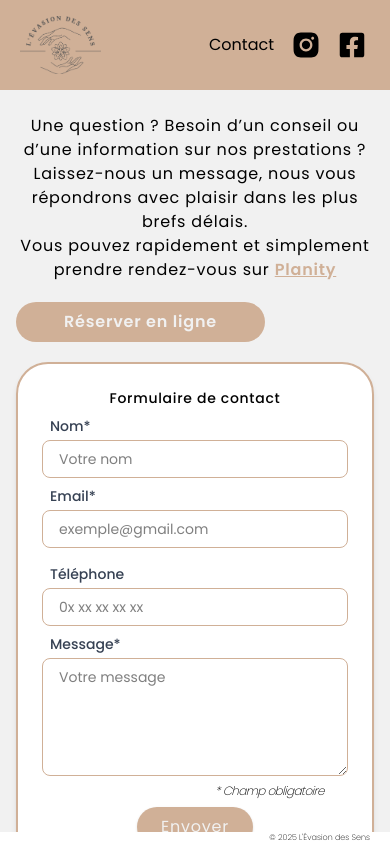
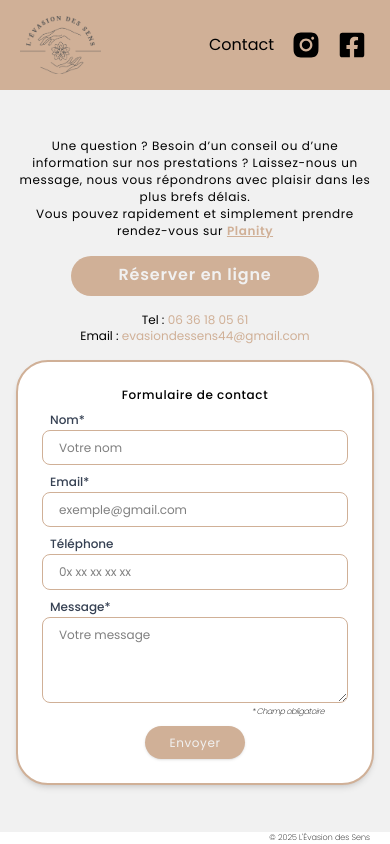
Before and after one commit to Vinchd/levasiondessens, a Next.js app: page /contact in a window 390 px wide. Built offline with nearby package versions, Linux system fonts and the light colour scheme.

Commit message:
fix responsive css contact page

```diff
--- a/src/app/contact/page.jsx
+++ b/src/app/contact/page.jsx
@@ -3,8 +3,8 @@ import ContactForm from "@/components/ContactForm";
 
 export default function page() {
 	return (
-		<div className="flex justify-center mt-6 w-full">
-			<div className="flex flex-col gap-5 max-md:px-4 w-full max-w-[900px] min-h-full max-h-full overflow-auto">
+		<div className="flex justify-center mt-4 w-full max-md:text-[12px] text-sm">
+			<div className="flex flex-col gap-4 my-auto max-md:px-4 pb-4 w-full max-w-[900px] max-h-full overflow-auto">
 				<div className="text-center tracking-wider">
 					Une question ? Besoin d’un conseil ou d’une information sur nos
 					prestations ? Laissez-nous un message, nous vous répondrons avec
@@ -19,9 +19,73 @@ export default function page() {
 						Planity
 					</a>
 				</div>
-				<BookButton text="Réserver en ligne" />
+				<div className="flex justify-center h-10">
+					<BookButton text="Réserver en ligne" />
+				</div>
+				<div className="flex flex-col items-center leading-4">
+					<p>
+						Tel :{" "}
+						<a
+							href="tel:+33636180561"
+							className="text-primary hover:text-[#c5a58c]"
+						>
+							06 36 18 05 61
+						</a>
+					</p>
+					<p>
+						Email :{" "}
+						<a
+							href="mailto:evasiondessens44@gmail.com"
+							className="text-primary hover:text-[#c5a58c]"
+						>
+							evasiondessens44@gmail.com
+						</a>
+					</p>
+				</div>
 				<ContactForm />
 			</div>
 		</div>
+		// <div className="flex justify-center bg-secondary max-md:pt-[90px] w-full h-[calc(100vh-8rem)] text-sm grow">
+		// 	<div className="flex flex-col gap-5 my-auto max-md:px-4 w-full max-w-[900px] overflow-y-auto">
+		// 		<div className="text-center tracking-wider">
+		// 			Une question ? Besoin d’un conseil ou d’une information sur nos
+		// 			prestations ? Laissez-nous un message, nous vous répondrons avec
+		// 			plaisir dans les plus brefs délais. <br />
+		// 			Vous pouvez rapidement et simplement prendre rendez-vous sur&nbsp;
+		// 			<a
+		// 				href="https://www.planity.com/levasion-des-sens-44760-la-bernerie-en-retz"
+		// 				target="_blank"
+		// 				rel="noopener noreferrer"
+		// 				className="font-semibold text-primary hover:text-gray-800 underline"
+		// 			>
+		// 				Planity
+		// 			</a>
+		// 		</div>
+		// 		<div className="flex justify-center h-10">
+		// 			<BookButton text="Réserver en ligne" />
+		// 		</div>
+		// 		<div className="flex flex-col items-center">
+		// 			<p>
+		// 				Tel :{" "}
+		// 				<a
+		// 					href="tel:+33636180561"
+		// 					className="text-primary hover:text-[#c5a58c]"
+		// 				>
+		// 					06 36 18 05 61
+		// 				</a>
+		// 			</p>
+		// 			<p>
+		// 				Email :{" "}
+		// 				<a
+		// 					href="mailto:evasiondessens44@gmail.com"
+		// 					className="text-primary hover:text-[#c5a58c]"
+		// 				>
+		// 					evasiondessens44@gmail.com
+		// 				</a>
+		// 			</p>
+		// 		</div>
+		// 		<ContactForm />
+		// 	</div>
+		// </div>
 	);
 }
--- a/src/components/ContactForm.jsx
+++ b/src/components/ContactForm.jsx
@@ -49,15 +49,15 @@ export default function ContactForm() {
 
 			<form
 				onSubmit={handleSubmit}
-				className="space-y-4 max-md:space-y-2 bg-white shadow-md mx-auto p-6 border-2 border-primary rounded-4xl max-w-2xl"
+				className="space-y-2.5 max-md:space-y-2 bg-white shadow-md mx-auto p-6 sm:px-10 border-2 border-primary rounded-4xl max-w-2xl"
 			>
-				<h2 className="font-medium text-sm text-center tracking-wider">
+				<h2 className="font-medium text-center tracking-wider">
 					Formulaire de contact
 				</h2>
 				<div>
 					<label
 						htmlFor="name"
-						className="block ml-2 font-medium text-gray-700 text-sm"
+						className="block ml-2 font-medium text-gray-700"
 					>
 						Nom*
 					</label>
@@ -70,15 +70,15 @@ export default function ContactForm() {
 						placeholder="Votre nom"
 						title="Champ obligatoire"
 						required
-						className="mt-1 px-4 py-2 border border-primary rounded-lg focus:outline-none focus:ring-[#bd9c83] focus:ring-2 w-full text-sm"
+						className="mt-0.5 px-4 py-2 border border-primary rounded-lg focus:outline-none focus:ring-[#bd9c83] focus:ring-2 w-full"
 					/>
 				</div>
 
-				<div className="gap-4 grid grid-cols-2 max-md:grid-cols-1">
+				<div className="gap-4 max-md:gap-2 grid grid-cols-2 max-md:grid-cols-1">
 					<div>
 						<label
 							htmlFor="email"
-							className="block ml-2 font-medium text-gray-700 text-sm"
+							className="block ml-2 font-medium text-gray-700"
 						>
 							Email*
 						</label>
@@ -91,14 +91,14 @@ export default function ContactForm() {
 							placeholder="exemple@gmail.com"
 							title="Champ obligatoire"
 							required
-							className="mt-1 px-4 py-2 border border-primary rounded-lg focus:outline-none focus:ring-[#bd9c83] focus:ring-2 w-full text-sm"
+							className="mt-0.5 px-4 py-2 border border-primary rounded-lg focus:outline-none focus:ring-[#bd9c83] focus:ring-2 w-full"
 						/>
 					</div>
 
 					<div>
 						<label
 							htmlFor="phone"
-							className="block ml-2 font-medium text-gray-700 text-sm"
+							className="block ml-2 font-medium text-gray-700"
 						>
 							Téléphone
 						</label>
@@ -110,7 +110,7 @@ export default function ContactForm() {
 							onChange={handleChange}
 							placeholder="0x xx xx xx xx"
 							pattern="^/^(0|\+33)[1-9](?:[\s.-]?\d{2}){4}$/"
-							className="mt-1 px-4 py-2 border border-primary rounded-lg focus:outline-none focus:ring-[#bd9c83] focus:ring-2 w-full text-sm"
+							className="mt-0.5 px-4 py-2 border border-primary rounded-lg focus:outline-none focus:ring-[#bd9c83] focus:ring-2 w-full"
 						/>
 					</div>
 				</div>
@@ -118,7 +118,7 @@ export default function ContactForm() {
 				<div>
 					<label
 						htmlFor="message"
-						className="block ml-2 font-medium text-gray-700 text-sm"
+						className="block ml-2 font-medium text-gray-700"
 					>
 						Message*
 					</label>
@@ -130,10 +130,10 @@ export default function ContactForm() {
 						placeholder="Votre message"
 						title="Champ obligatoire"
 						required
-						rows={5}
-						className="mt-1 px-4 py-2 border border-primary rounded-lg focus:outline-none focus:ring-[#bd9c83] focus:ring-2 w-full text-sm"
+						rows={4}
+						className="mt-0.5 px-4 py-2 border border-primary rounded-lg focus:outline-none focus:ring-[#bd9c83] focus:ring-2 w-full"
 					/>
-					<p className="mr-6 font-extralight text-xs text-right italic tracking-tighter">
+					<p className="mr-6 font-extralight max-md:text-[8px] text-xs text-right italic tracking-tighter">
 						* Champ obligatoire
 					</p>
 				</div>
```
